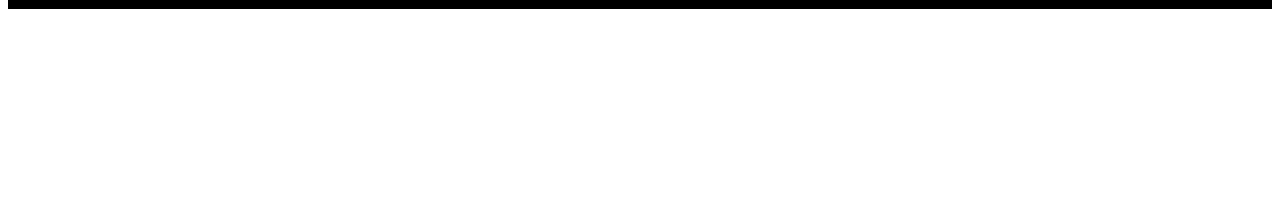
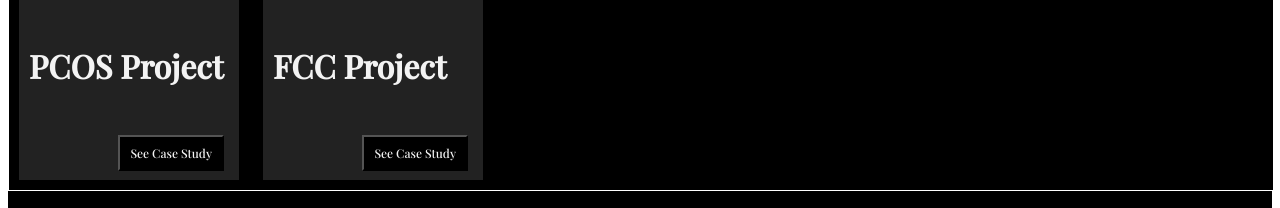
Before and after one commit to JenPoserina/UX_UI_HW_17, a plain HTML site: page Doing my own thing/index.html in a window 1280 px wide. Shown: the part 1207-1415 px from the top of the page. Before the commit the page ends 1224 px from the top, so only its background shows below. Drawn offline with nearby package versions, Linux system fonts and the light colour scheme.

Commit message:
Added Project Cards
added cards for projects
added images for each project

```diff
--- a/Doing my own thing/index.html
+++ b/Doing my own thing/index.html
@@ -45,10 +45,31 @@
             </div>
         </section>
 
+        <section class="carousel inline-block" style="width:100%;">
+
+            <div class="card inline-block">
+                <img src="images/PCOS P1.png" style="width:200px">
+                <div class="p1container">
+                    <h4><b>PCOS Project</b></h4>
+                    <!--<p>Descriptor Text</p>-->
+                </div>
+                <button class="cardbuttons">See Case Study</button>
+            </div>
+
+            <div class="card inline-block">
+                <img src="images/FCC P2.png" style="width:200px">
+                <div class="p1container">
+                    <h4><b>FCC Project</b></h4>
+                    <!--<p>Descriptor Text</p>-->
+                </div>
+                <button class="cardbuttons">See Case Study</button>
+            </div>
+
+        </section>
+
     </body>
 
     <footer class="footer">
-
        <div class="mailsocial">
           <address><a class="address" href="mailto:jenniferposerina@gmail.com">Jennifer Poserina</a></address>
           </br>
--- a/Doing my own thing/style.css
+++ b/Doing my own thing/style.css
@@ -1,6 +1,7 @@
 body{
     max-width: 100%;
 }
+
 /*Navigation Area*/
 .nav{
     align-items: center;
@@ -37,6 +38,7 @@ body{
 .button:hover{
     color: #C02242;
 }
+
 /*Social Media*/
 .ibn{
     margin-right: 40px;
@@ -64,6 +66,7 @@ body{
     background: black;
     color: #f3f3f3;
 }
+
 /* Hero with Text*/
 #hero{
     margin: 0px;
@@ -97,6 +100,36 @@ h4{
     font-size: 32px;
     font-weight: 500;
 }
+
+/*Carousel (not sure how to do this yet still studying to make it happen)*/
+.carousel{
+    background-color: black;
+}
+.card{
+    background-color: #222222;
+    padding: 4px 10px;
+    margin: 10px;
+}
+.card:hover{
+    box-shadow: 5px 5px 8px #f3f3f350;
+}
+.p1container{
+    color: #f3f3f3;
+}
+.cardbuttons{
+    background-color: black;
+    color: #f3f3f3;
+    font-family: 'Playfair Display', serif;
+    font-size: 12px;
+    font-weight: 500;
+    margin: 5px;
+    padding-left: 10px;
+    padding-right: 10px;
+    padding-top: 8px;
+    padding-bottom: 8px;
+    float: right;
+}
+
 /*Footer Section*/
 .footer{
     background-color: black;
```
Also changed, not shown: Doing my own thing/images/FCC P2.png (added), Doing my own thing/images/PCOS P1.png (added). Lines whose indentation alone changed are shown as unchanged.
